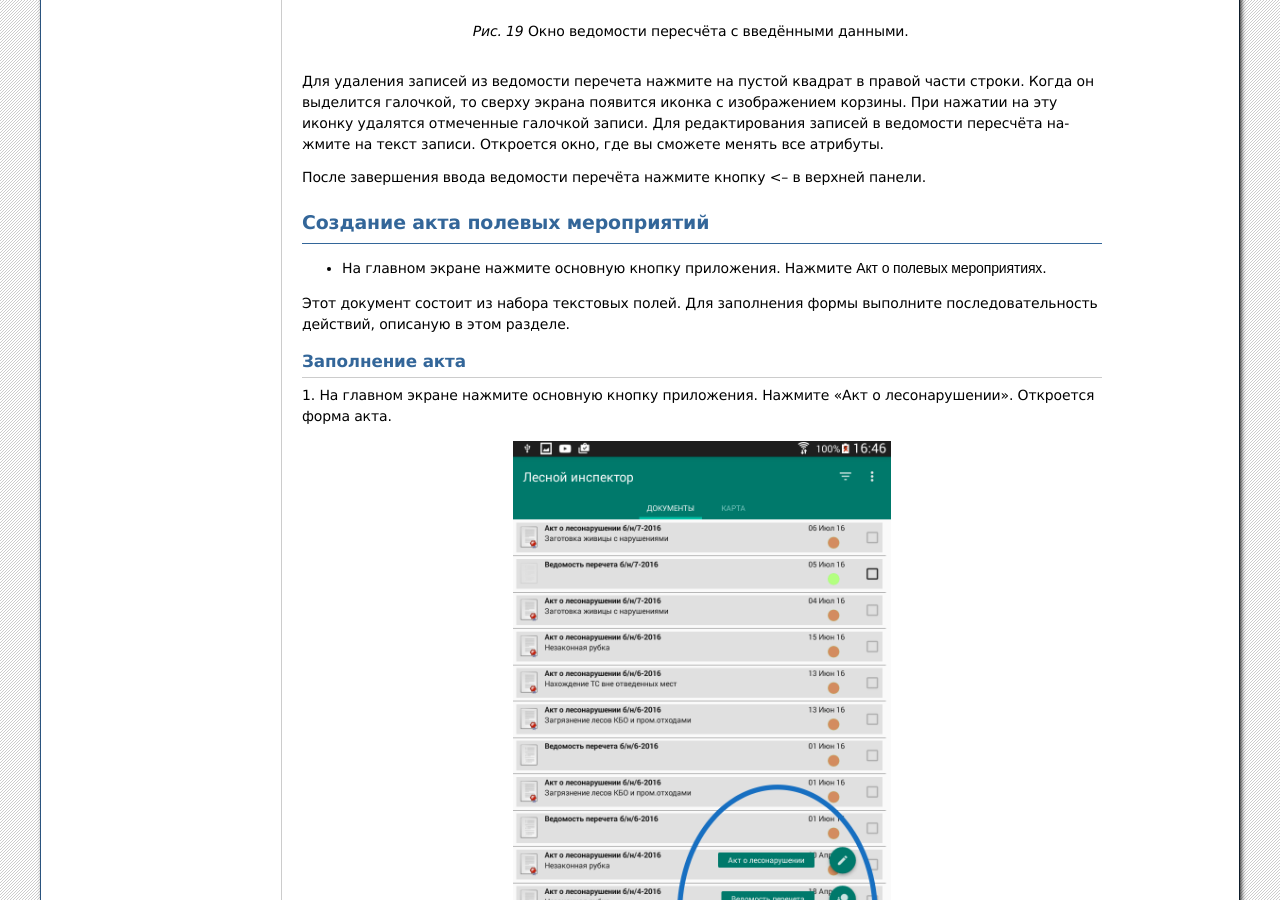
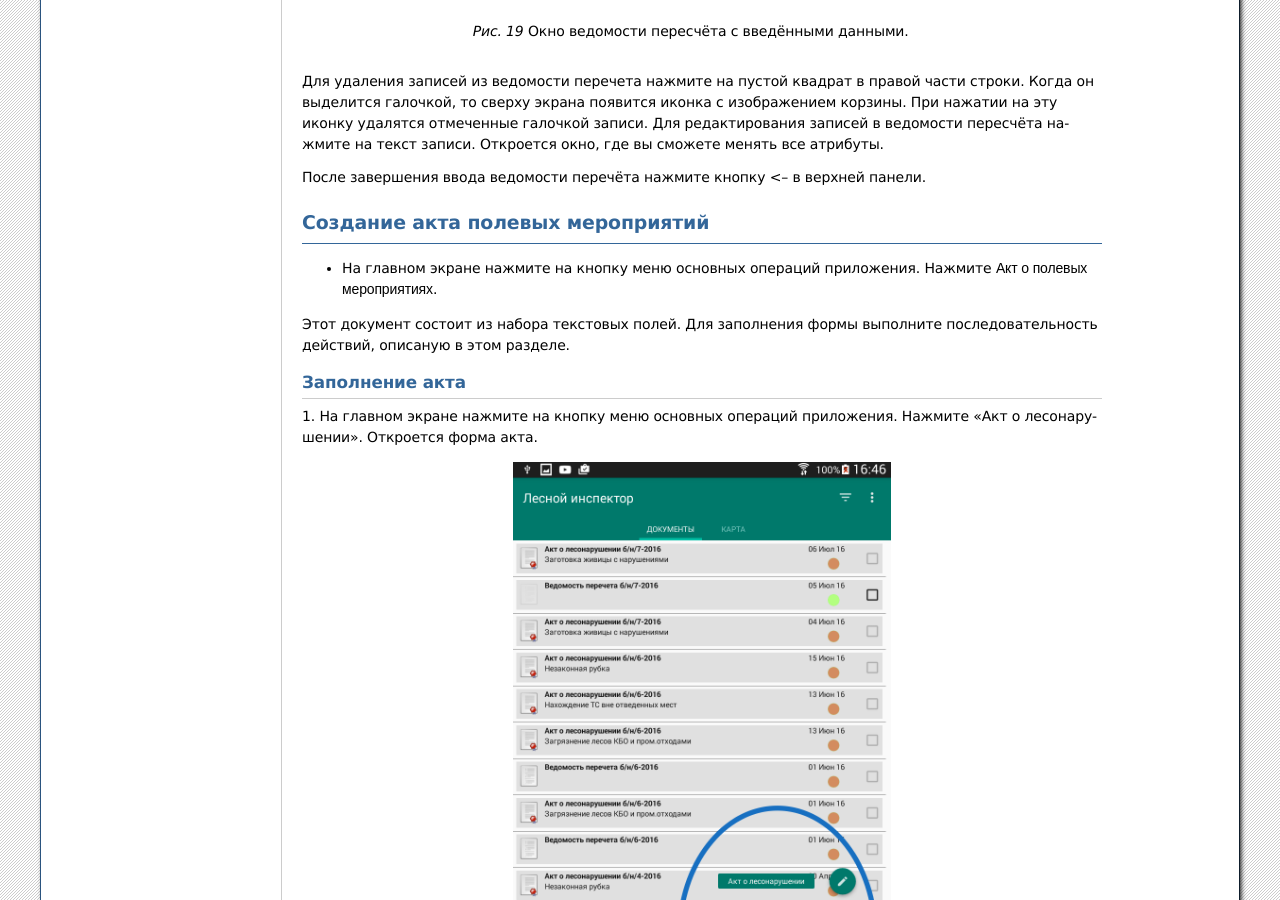
Before and after one commit to nextgis/docs_forestinspector, a Sphinx documentation site: the page built from source/inspector.rst, in a window 1280 px wide and 900 px high, scrolled down 17773 px. Built offline with Sphinx 7.4.7, drawn with Linux system fonts in a browser that asks for light colours; formulas are drawn with MathJax 3.

Commit message:
приложение лесной инспектор

```diff
--- a/source/inspector.rst
+++ b/source/inspector.rst
@@ -410,7 +410,7 @@
 Создание акта полевых мероприятий
 -------------------------------------------------
 
-* На главном экране нажмите основную кнопку приложения. Нажмите :guilabel:`Акт о полевых мероприятиях`.
+* На главном экране нажмите на кнопку меню основных операций приложения. Нажмите :guilabel:`Акт о полевых мероприятиях`.
 
 Этот документ состоит из набора текстовых полей. Для заполнения формы выполните
 последовательность действий, описаную в этом разделе.
@@ -418,7 +418,7 @@
 Заполнение акта
 ^^^^^^^^^^^^^^^^^^^^^^^^^^^^^^^^^^^^^^^^^^^^^^^^^^^^^^^
 
-1. На главном экране нажмите основную кнопку приложения. Нажмите "Акт о лесонарушении".
+1. На главном экране нажмите на кнопку меню основных операций приложения. Нажмите "Акт о лесонарушении".
 Откроется форма акта.
 
 .. figure:: _static/fw_mainscreen_mainbutton.png
```
